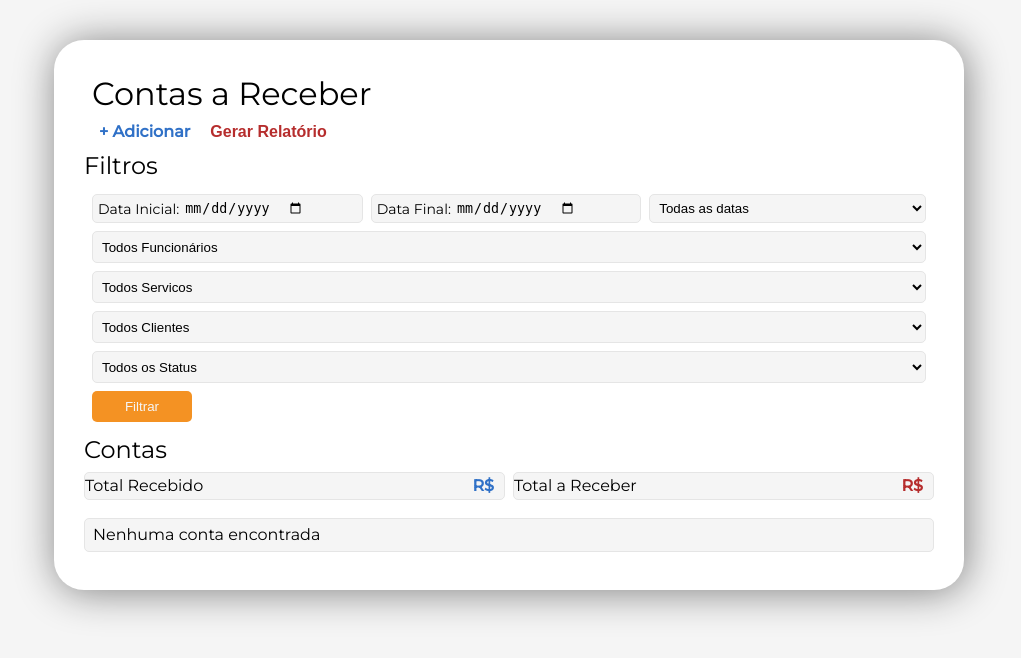
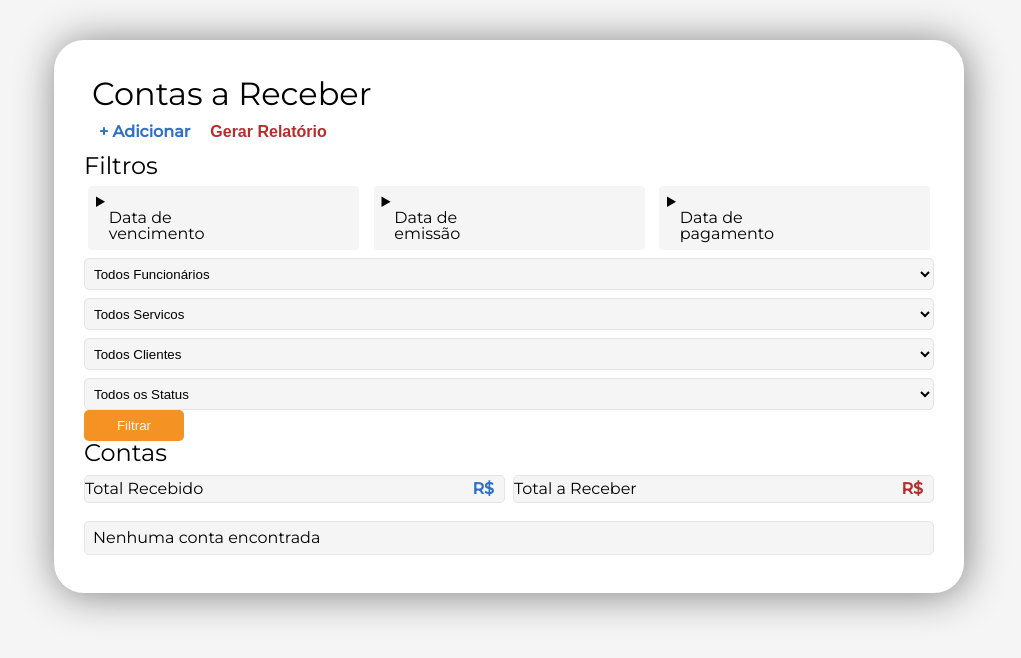
Before and after one commit to AleeLouffer-zz/ProjetoIntegradorPython, a Django app: template PIPython/templates/contas_a_receber/contas_a_receber.html in a window 1280 px wide. Shown: the part 72-730 px from the top of the page, without its empty margins (131-1152 px from the left). Run offline with Django 3.2, Linux system fonts and the light colour scheme; the template is opened without the code that fills it, so the values that code supplies are empty.

Commit message:
arrumando filtros

```diff
--- a/PIPython/templates/contas_a_receber/contas_a_receber.html
+++ b/PIPython/templates/contas_a_receber/contas_a_receber.html
@@ -8,10 +8,11 @@
                 <button class="container_botoes_finais btn__relatorio"> Gerar Relatório </button>
             </div>
 
-            <form action="{% url 'Contas_a_Receber:filtrar' %}" method="POST"> {% csrf_token %}
+            <form action="{% url 'Contas_a_Receber:tela_contas_a_receber' %}" method="POST"> {% csrf_token %}
                 <h2 class="sub__titulo"> Filtros </h2>
-                <section class="filtros__contas_a_receber">
-                    <div class="container__datas">
+
+                    <!-- Antigo container de datas -->
+                    <!-- <div class="container__datas">
                         <div class="data">
                             <label for="data-inicio" class="label__input"> Data Inicial: </label>
                             <input name="data_inicial" id="data-inicio" type="date" class="input__com__label">
@@ -26,7 +27,125 @@
                             <option value="data_pagamento"> Data de Pagamento </option>
                             <option value="data_vencimento"> Data de Vencimento </option>
                         </select>
-                    </div>
+                    </div> -->
+                    <!-- Antigo container de datas -->
+
+                    <!-- Container novo de datas -->
+                    <section class="filtro--datas">
+                        <details class="filtro--datas--details">
+                            <summary class="container--filtros--datas">
+                                <div class="filtro--datas--cabecalho">
+                                    <h1 class="titulo--filtro--datas">
+                                        Data de vencimento
+                                    </h1>
+                                </div>
+                            </summary>
+                            <div class="filtro--datas--inputs">
+                                <h3>Data inicial:</h3>
+                                <input type="date" class="filtro--datas--input" name="data_inicial--vencimento">
+                                <h3>Data final:</h3>
+                                <input type="date" class="filtro--datas--input" name="data_final--vencimento">
+                            </div>
+                        </details>
+                        <details class="filtro--datas--details">
+                            <summary class="container--filtros--datas">
+                                <div class="filtro--datas--cabecalho">
+                                    <h1 class="titulo--filtro--datas">
+                                        Data de emissão
+                                    </h1>
+                                </div>
+                            </summary>
+                            <div class="filtro--datas--inputs">
+                                <h3>Data inicial:</h3>
+                                <input type="date" class="filtro--datas--input" name="data_inicial--emissao">
+                                <h3>Data final:</h3>
+                                <input type="date" class="filtro--datas--input" name="data_final--emissao">
+                            </div>
+                        </details>
+                        <details class="filtro--datas--details">
+                            <summary class="container--filtros--datas">
+                                <div class="filtro--datas--cabecalho">
+                                    <h1 class="titulo--filtro--datas">
+                                        Data de pagamento
+                                    </h1>
+                                </div>
+                            </summary>
+                            <div class="filtro--datas--inputs">
+                                <h3>Data inicial:</h3>
+                                <input type="date" class="filtro--datas--input" name="data_inicial--pagamento">
+                                <h3>Data final:</h3>
+                                <input type="date" class="filtro--datas--input" name="data_final--pagamento">
+                            </div>
+                        </details>
+                    </section>
+                    <!-- Container novo de datas -->
+
+                    <!-- Css container novo de datas -->
+                    <style>
+                        .filtro--datas {
+                            width: 100%;
+                            margin: 8px auto;
+
+                            display: flex;
+                            flex-direction: row;
+                            align-items: flex-start;
+                            justify-content: space-between;
+                        }
+
+                        .filtro--datas--details {
+                            display: flex;
+                            flex-direction: column;
+
+                            padding: 8px;
+
+                            width: 30%;
+
+                            margin: 0 4px;
+
+                            color: black;
+
+                            background-color: whitesmoke;
+
+                            border-radius: 4px;
+
+                            cursor: pointer;
+                        }
+
+                        .filtro--datas--cabecalho {
+                            width: 90%;
+                            margin: 0 auto;
+
+                            display: flex;
+                            flex-direction: row;
+                            justify-content: space-between;
+                        }
+
+                        .titulo--filtro--datas {
+                            max-width: 100px;
+
+                            cursor: pointer;
+                        }
+
+                        .filtro--datas--inputs {
+                            width: 100%;
+
+                            margin: 16px auto 0 auto;
+
+                            display: flex;
+                            flex-direction: column;
+                            align-items: left;
+
+                            cursor: initial;
+                        }
+
+                        .filtro--datas--input {
+                            width: 90%;
+
+                            margin: 8px auto;
+                            padding: 4px;
+                        }
+                    </style>
+                    <!-- Css container novo de datas -->
 
                     <div class="selecoes">
                         <select id="funcionario" name="funcionario" class="select">
```
Also changed, not shown: PIPython/Contas_a_Receber/views.py (+83 -40 lines).
